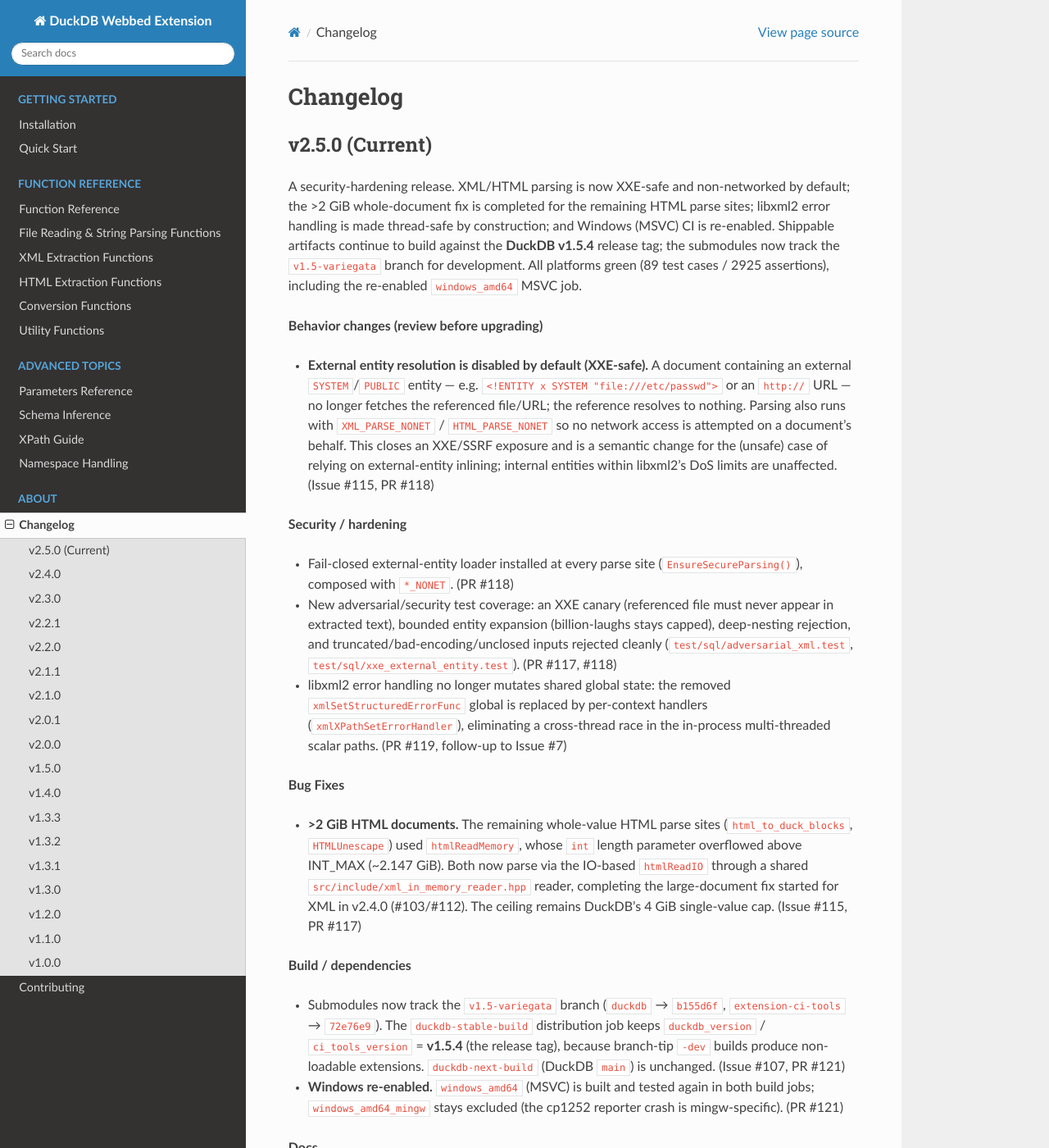
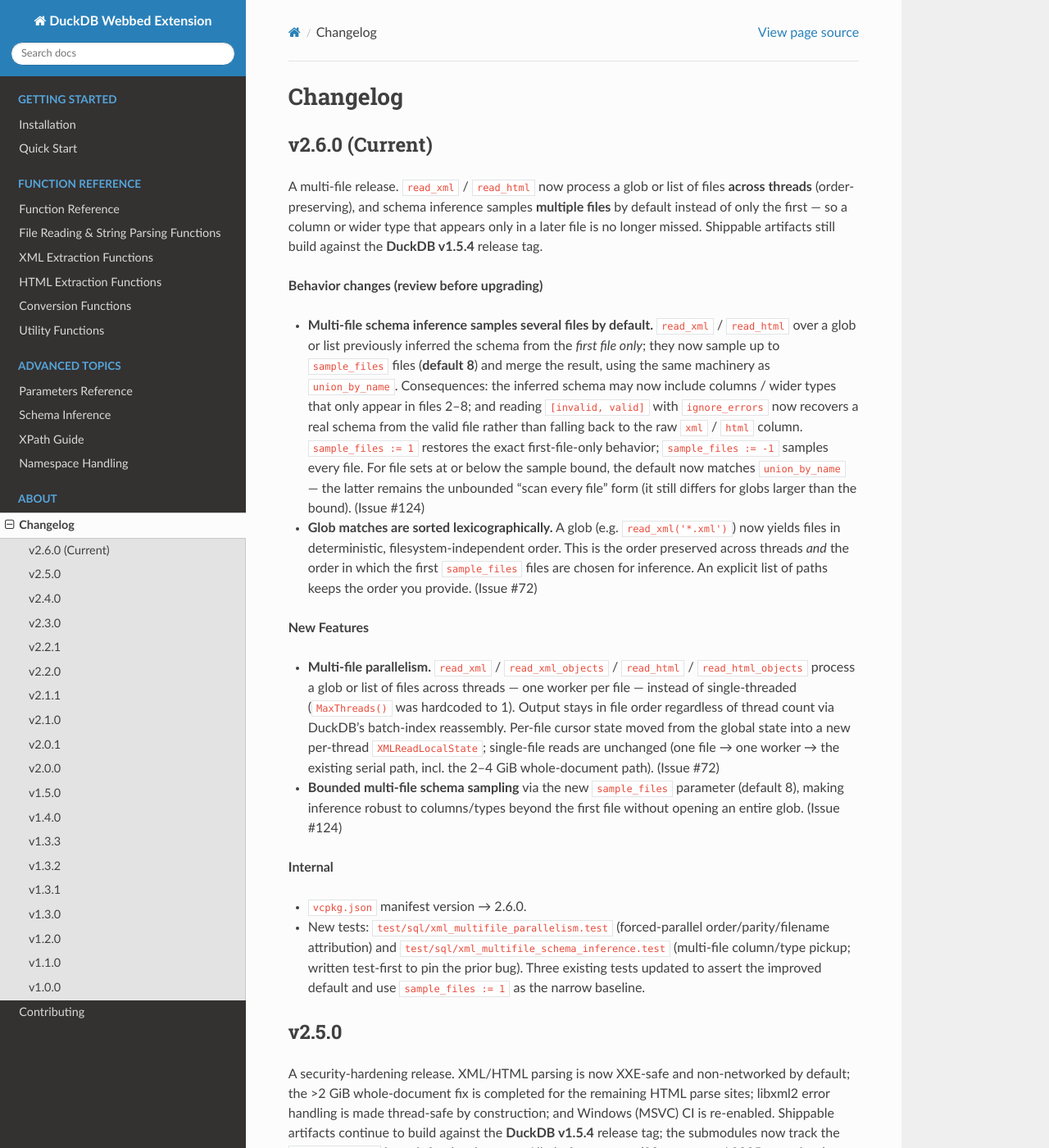
Before and after one commit to teaguesterling/duckdb_webbed, a Sphinx documentation site: the page built from docs/changelog.rst, in a window 1280 px wide and 1400 px high. Shown: the whole window at 82% size. Built offline with Sphinx 7.4.7 and the Read the Docs theme 3.1.0, drawn with Linux system fonts in a browser that asks for light colours.

Commit message:
release: v2.6.0 (multi-file parallelism + multi-file schema inference)
Feature release bundling the two multi-file improvements merged since v2.5.0.
Prep only (version bump + notes + changelog); tag and GitHub release follow once
the 2.6.0-versioned CI run is green.

- vcpkg.json manifest version -> 2.6.0.
- docs/changelog.rst: v2.6.0 entry with a "Behavior changes" callout for the
  multi-file schema-inference default (sample_files, default 8) and deterministic
  glob ordering. Groups multi-file parallelism (#72) and schema sampling (#124).
- RELEASE_NOTES_v2.6.0.md: full notes in the v2.5.0 format.

Shippable artifacts still build against the DuckDB v1.5.4 release tag; submodules
track v1.5-variegata for development.

Co-Authored-By: Claude Opus 4.8 <noreply@anthropic.com>
Claude-Session: https://claude.ai/code/session_012tzUMpdUWteusAPrxg9xd6

```diff
--- a/docs/changelog.rst
+++ b/docs/changelog.rst
@@ -1,8 +1,55 @@
 Changelog
 =========
 
-v2.5.0 (Current)
+v2.6.0 (Current)
 ----------------
+
+A multi-file release. ``read_xml`` / ``read_html`` now process a glob or list of files
+**across threads** (order-preserving), and schema inference samples **multiple files** by
+default instead of only the first — so a column or wider type that appears only in a later
+file is no longer missed. Shippable artifacts still build against the **DuckDB v1.5.4**
+release tag.
+
+**Behavior changes (review before upgrading)**
+
+- **Multi-file schema inference samples several files by default.** ``read_xml`` / ``read_html``
+  over a glob or list previously inferred the schema from the *first file only*; they now
+  sample up to ``sample_files`` files (**default 8**) and merge the result, using the same
+  machinery as ``union_by_name``. Consequences: the inferred schema may now include columns /
+  wider types that only appear in files 2–8; and reading ``[invalid, valid]`` with
+  ``ignore_errors`` now recovers a real schema from the valid file rather than falling back to
+  the raw ``xml`` / ``html`` column. ``sample_files := 1`` restores the exact first-file-only
+  behavior; ``sample_files := -1`` samples every file. For file sets at or below the sample
+  bound, the default now matches ``union_by_name`` — the latter remains the unbounded
+  "scan every file" form (it still differs for globs larger than the bound). (Issue #124)
+- **Glob matches are sorted lexicographically.** A glob (e.g. ``read_xml('*.xml')``) now yields
+  files in deterministic, filesystem-independent order. This is the order preserved across
+  threads *and* the order in which the first ``sample_files`` files are chosen for inference. An
+  explicit list of paths keeps the order you provide. (Issue #72)
+
+**New Features**
+
+- **Multi-file parallelism.** ``read_xml`` / ``read_xml_objects`` / ``read_html`` /
+  ``read_html_objects`` process a glob or list of files across threads — one worker per file —
+  instead of single-threaded (``MaxThreads()`` was hardcoded to 1). Output stays in file order
+  regardless of thread count via DuckDB's batch-index reassembly. Per-file cursor state moved
+  from the global state into a new per-thread ``XMLReadLocalState``; single-file reads are
+  unchanged (one file → one worker → the existing serial path, incl. the 2–4 GiB whole-document
+  path). (Issue #72)
+- **Bounded multi-file schema sampling** via the new ``sample_files`` parameter (default 8),
+  making inference robust to columns/types beyond the first file without opening an entire glob.
+  (Issue #124)
+
+**Internal**
+
+- ``vcpkg.json`` manifest version → 2.6.0.
+- New tests: ``test/sql/xml_multifile_parallelism.test`` (forced-parallel order/parity/filename
+  attribution) and ``test/sql/xml_multifile_schema_inference.test`` (multi-file column/type
+  pickup; written test-first to pin the prior bug). Three existing tests updated to assert the
+  improved default and use ``sample_files := 1`` as the narrow baseline.
+
+v2.5.0
+------
 
 A security-hardening release. XML/HTML parsing is now XXE-safe and non-networked
 by default; the >2 GiB whole-document fix is completed for the remaining HTML
--- a/vcpkg.json
+++ b/vcpkg.json
@@ -1,6 +1,6 @@
 {
         "name": "duckdb-webbed",
-        "version": "2.5.0",
+        "version": "2.6.0",
         "dependencies": [
                 {
                         "name": "libxml2",
```
Also changed, not shown: RELEASE_NOTES_v2.6.0.md (added, +63 -0 lines).
